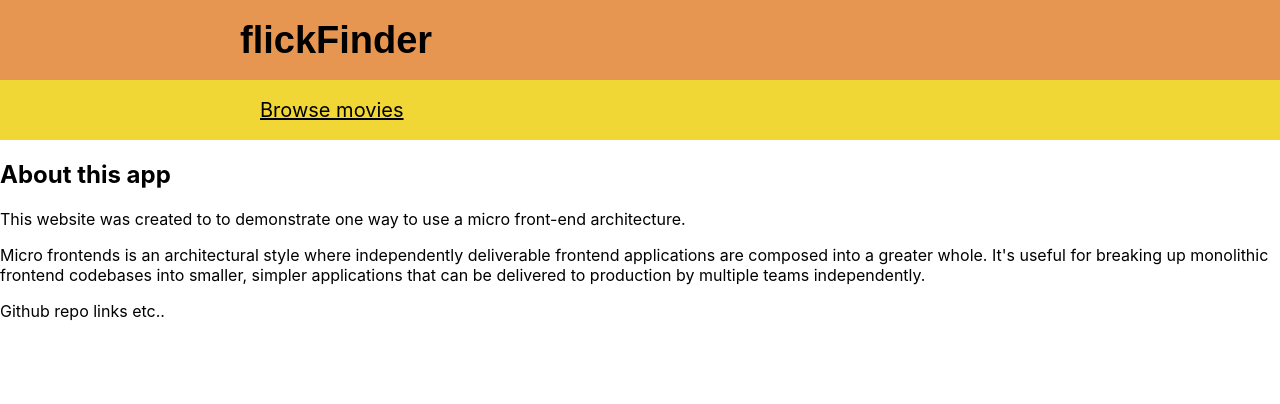
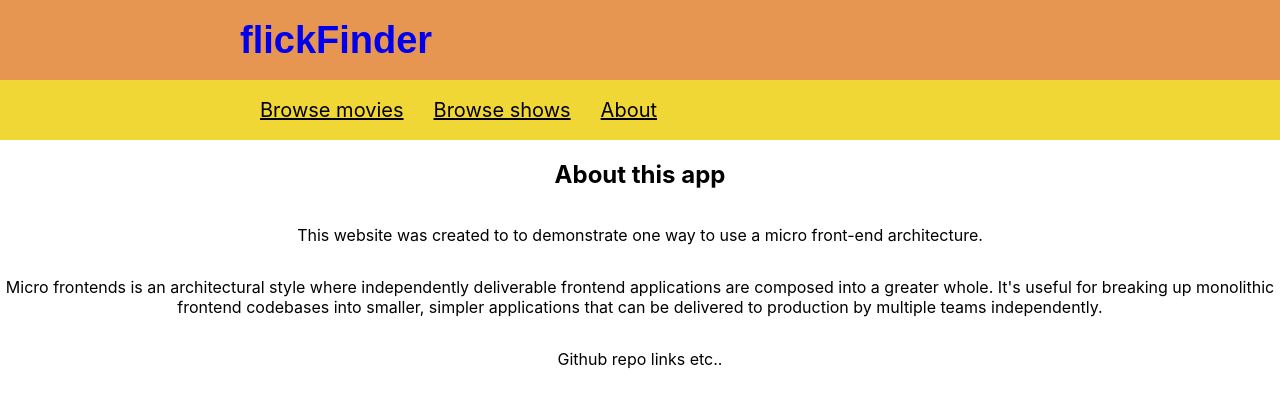
Before and after one commit to MFE-Demo/container, a React (Create React App) app: page /about in a window 1280 px wide. Shown: the top 404 px of the page. Built offline with nearby package versions, Linux system fonts and the light colour scheme.

Commit message:
progress

```diff
--- a/src/Components/About/About.css
+++ b/src/Components/About/About.css
@@ -0,0 +1,7 @@
+#about{
+    display: flex;
+    flex-direction: column;
+    justify-content: center;
+    align-items: center;
+    text-align: center;
+}
--- a/src/Components/About/About.js
+++ b/src/Components/About/About.js
@@ -1,4 +1,5 @@
 import React from "react";
+import './About.css'
 
 function About() {
   return (
--- a/src/Components/Header/Header.js
+++ b/src/Components/Header/Header.js
@@ -6,19 +6,17 @@ function Header() {
   return (
     <header>
       <div className="center-column">
-        <h1>flickFinder</h1>
+        <a style={{textDecoration: 'none'}}href="/">
+          <h1>flickFinder</h1>
+        </a>
       </div>
       <nav>
         <ul className="center-column">
           <li>
             <NavLink to="/">Browse movies</NavLink>
           </li>
-          <li>
-            {/* <NavLink></NavLink> */}
-          </li>
-          <li>
-            {/* <NavLink></NavLink> */}
-          </li>
+          <li><NavLink to='/shows/'>Browse shows</NavLink></li>
+          <li><NavLink to='/about'>About</NavLink></li>
         </ul>
       </nav>
     </header>
--- a/src/Components/MicroFrontend/MicroFrontend.js
+++ b/src/Components/MicroFrontend/MicroFrontend.js
@@ -19,6 +19,7 @@ class MicroFrontend extends Component {
         console.log(manifest.files['main.js'])
         console.log(manifest)
         console.log(manifest.entrypoints[0])
+        console.log(this.props.history)
         script.src = `${host}/${manifest.entrypoints[0]}`;
         script.onload = this.renderMicroFrontend;
         document.head.appendChild(script);
```
